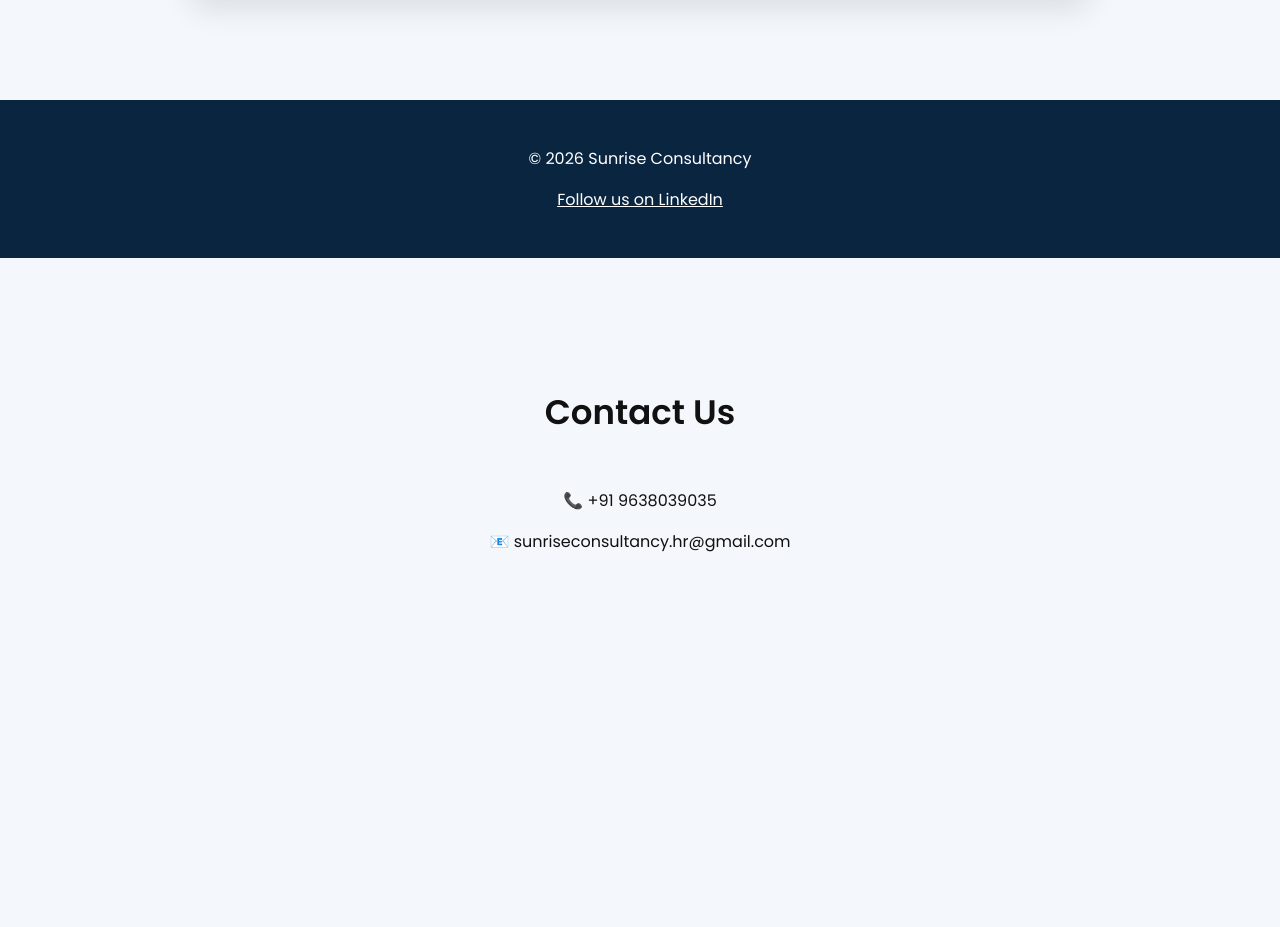
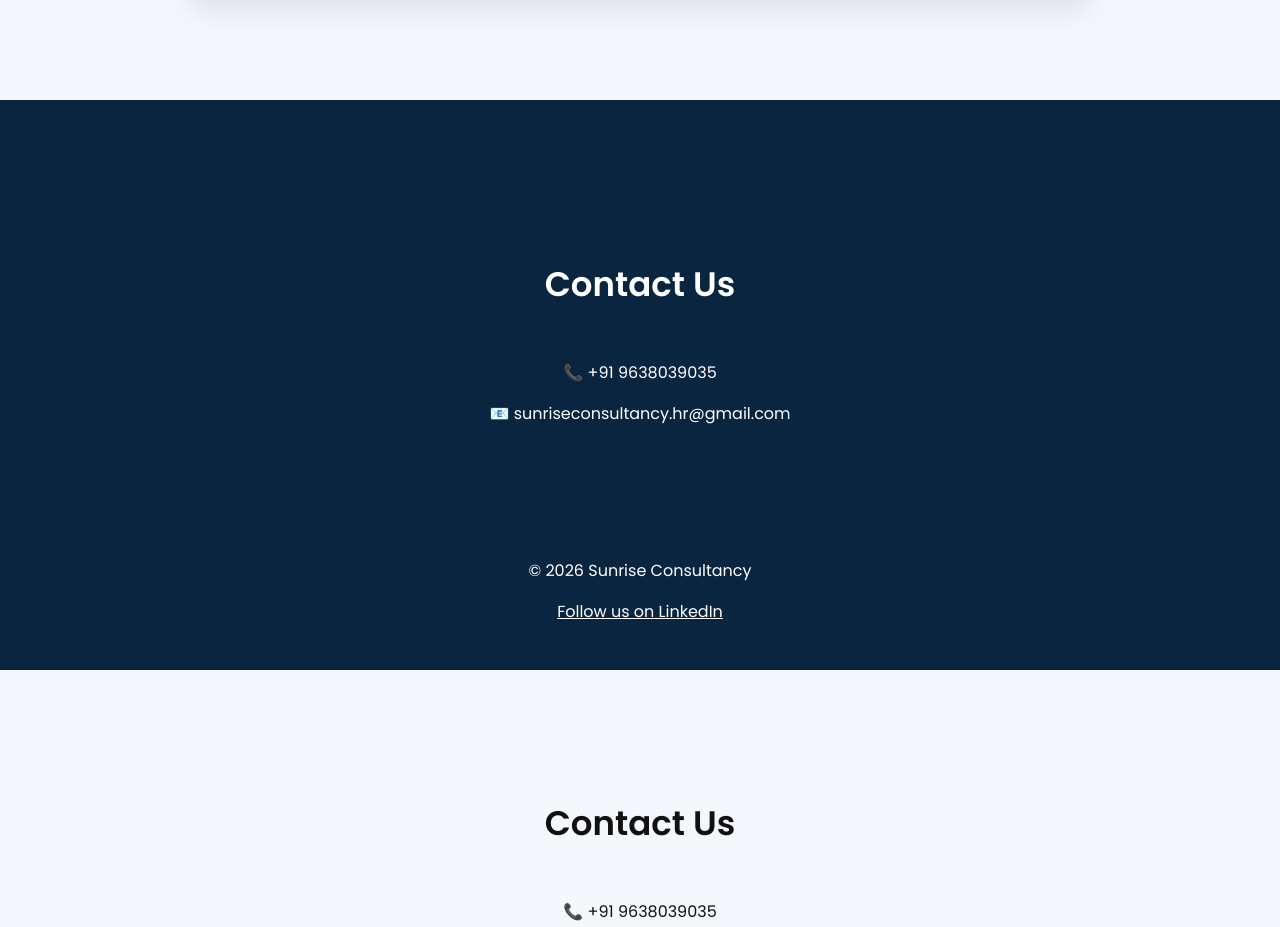
Before and after one commit to sunriseconsultancy0811/sunrise-consultancy-website-2, a plain HTML site: page index.html in a window 1280 px wide. Shown: the part 3200-4127 px from the top of the page. Before the commit the page ends 3870 px from the top, so only its background shows below. Drawn offline with Linux system fonts and the light colour scheme.

Commit message:
Update index.html

```diff
--- a/index.html
+++ b/index.html
@@ -195,6 +195,12 @@
 
 
 <footer>
+  <!-- CONTACT -->
+<section id="contact" class="contact">
+<h2 class="title">Contact Us</h2>
+<p>📞 +91 9638039035</p>
+<p>📧 sunriseconsultancy.hr@gmail.com</p>
+</section>
 <p>© 2026 Sunrise Consultancy</p>
 <p><a href="https://www.linkedin.com/company/sunrise-consultancy-0811/" style="color:white;">Follow us on LinkedIn</a></p>
 </footer>
```
